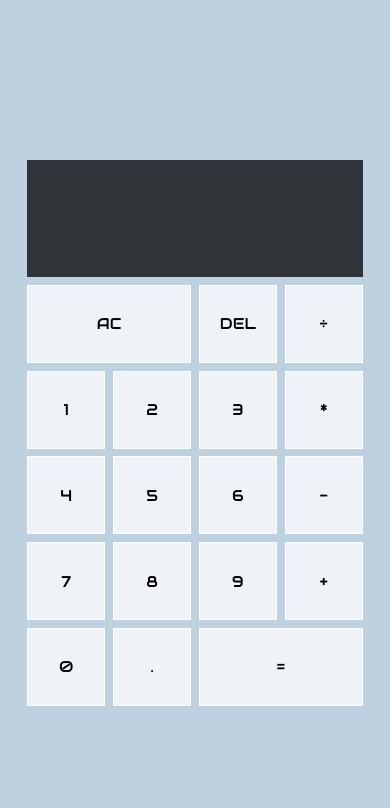
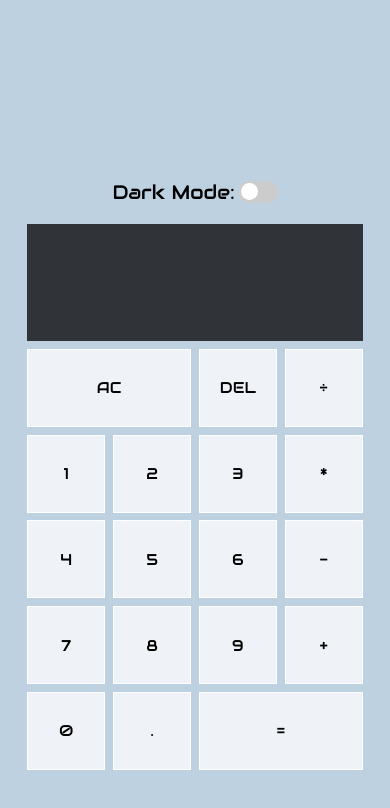
Before and after one commit to nds-fsd/reto-4-react-calculator-kovvik23, a React (Vite) app: page / in a window 390 px wide. Shown: the top 808 px of the page. Built offline with nearby package versions, Linux system fonts and the light colour scheme.

Commit message:
Add keyboard functionality and dark mode

```diff
--- a/src/App.jsx
+++ b/src/App.jsx
@@ -1,12 +1,30 @@
-import React from 'react';
-import './App.css'
+import React, { useState, useEffect } from 'react'
 import Calculator from './components/Calculator'
+import DarkModeToggle from './components/DarkModeToggle'
 import './components/Calculator/styles.css'
+import './components/DarkModeToggle/styles.css'
 
 const  App = () => {
+  const[darkMode, setDarkMode] = useState(false)
+
+  // Toggling the class on the body element when darkMode changes
+  useEffect(() => {
+    if (darkMode) {
+      document.body.classList.add('dark-mode');
+    } else {
+      document.body.classList.remove('dark-mode');
+    }
+  }, [darkMode]);
+
+  const toggleDarkMode = () => {
+    setDarkMode(prevMode => !prevMode);
+  };
 
   return (
-    <Calculator />
+    <>
+      <DarkModeToggle onToggle={toggleDarkMode}/>
+      <Calculator />
+    </>
   );
 }
 
--- a/src/components/DarkModeToggle/index.jsx
+++ b/src/components/DarkModeToggle/index.jsx
@@ -0,0 +1,15 @@
+import React from 'react'
+
+const DarkModeToggle = ({ onToggle }) => {
+    return (
+      <div className="dark-mode-toggle-container">
+        <span className="dark-mode-label">Dark Mode:</span>
+        <label className="toggle-container">
+          <input type="checkbox" onChange={onToggle} />
+          <span className="toggle-slider"></span>
+        </label>
+      </div>
+    );
+  };
+
+export default DarkModeToggle;
--- /dev/null
+++ b/src/components/DarkModeToggle/styles.css
@@ -0,0 +1,74 @@
+/* Toggle Switch Styles */
+.dark-mode-toggle-container {
+    display: flex;
+    align-items: center;
+    justify-content: center;
+    padding: 5vw;
+  }
+
+  .toggle-container {
+    display: flex;
+    align-items: center;
+    position: relative;
+    width: 60px;
+    height: 34px;
+  }
+
+  .toggle-container .label {
+    margin: 0;
+  }
+
+  .toggle-slider {
+    position: absolute;
+    cursor: pointer;
+    top: 0;
+    left: 0;
+    right: 0;
+    bottom: 0;
+    background-color: #ccc;
+    border-radius: 34px;
+    transition: 0.4s;
+  }
+
+  .toggle-slider:before {
+    position: absolute;
+    content: "";
+    height: 26px;
+    width: 26px;
+    left: 4px;
+    bottom: 4px;
+    background-color: white;
+    border-radius: 50%;
+    transition: 0.4s;
+  }
+
+  input:checked + .toggle-slider {
+    background-color: #7cafd9;
+  }
+
+  input:checked + .toggle-slider:before {
+    transform: translateX(26px);
+  }
+
+  /* Responsive Toggle Styles */
+  @media (max-width: 600px) {
+    .toggle-container {
+      width: 10vw;
+      height: 5.6vw;
+    }
+
+    .toggle-slider {
+      border-radius: 5vw;
+    }
+
+    .toggle-slider:before {
+      height: 4.3vw;
+      width: 4.3vw;
+      left: 0.7vw;
+      bottom: 0.7vw;
+    }
+
+    input:checked + .toggle-slider:before {
+      transform: translateX(4.3vw);
+    }
+  }
```
Also changed, not shown: src/App.css (deleted).
